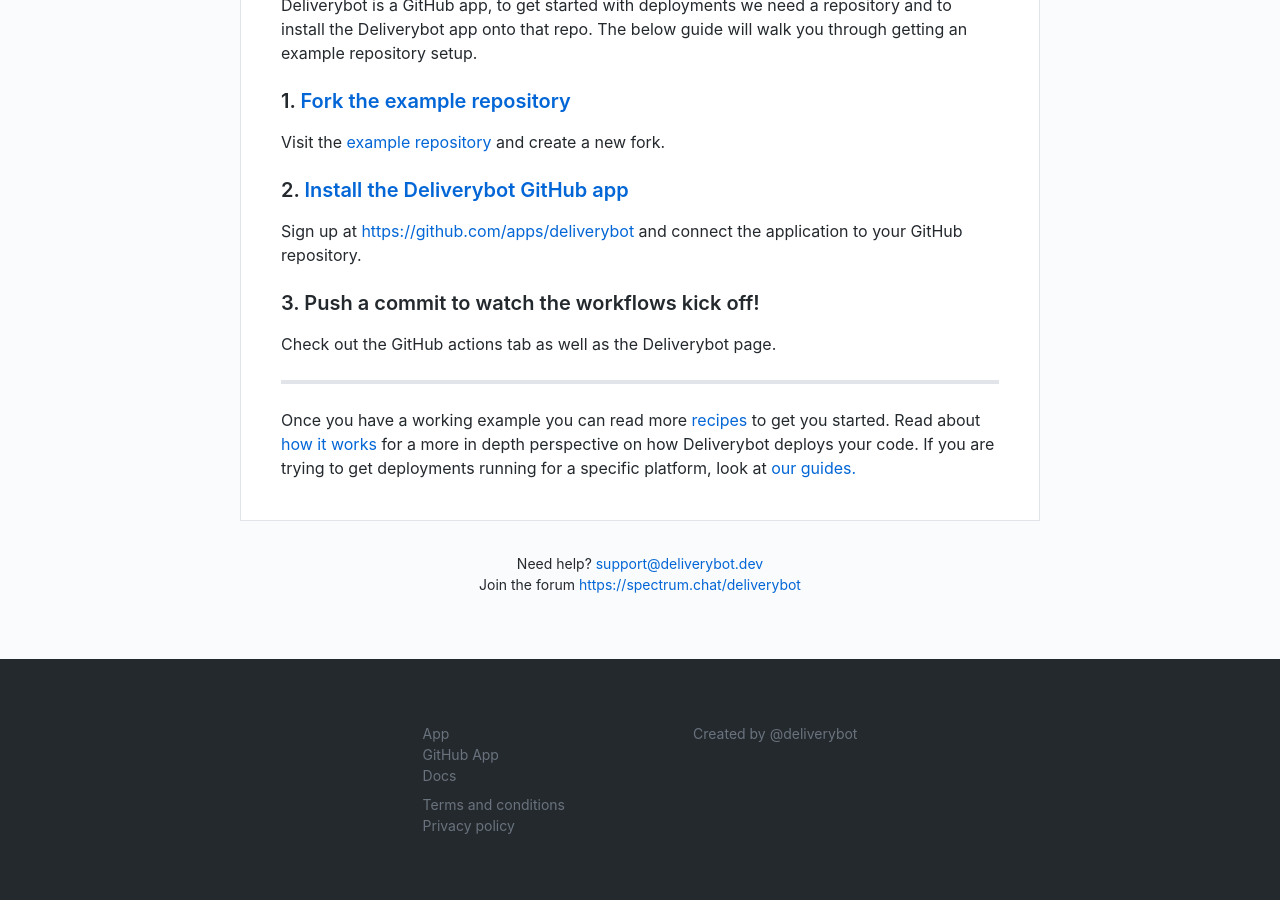
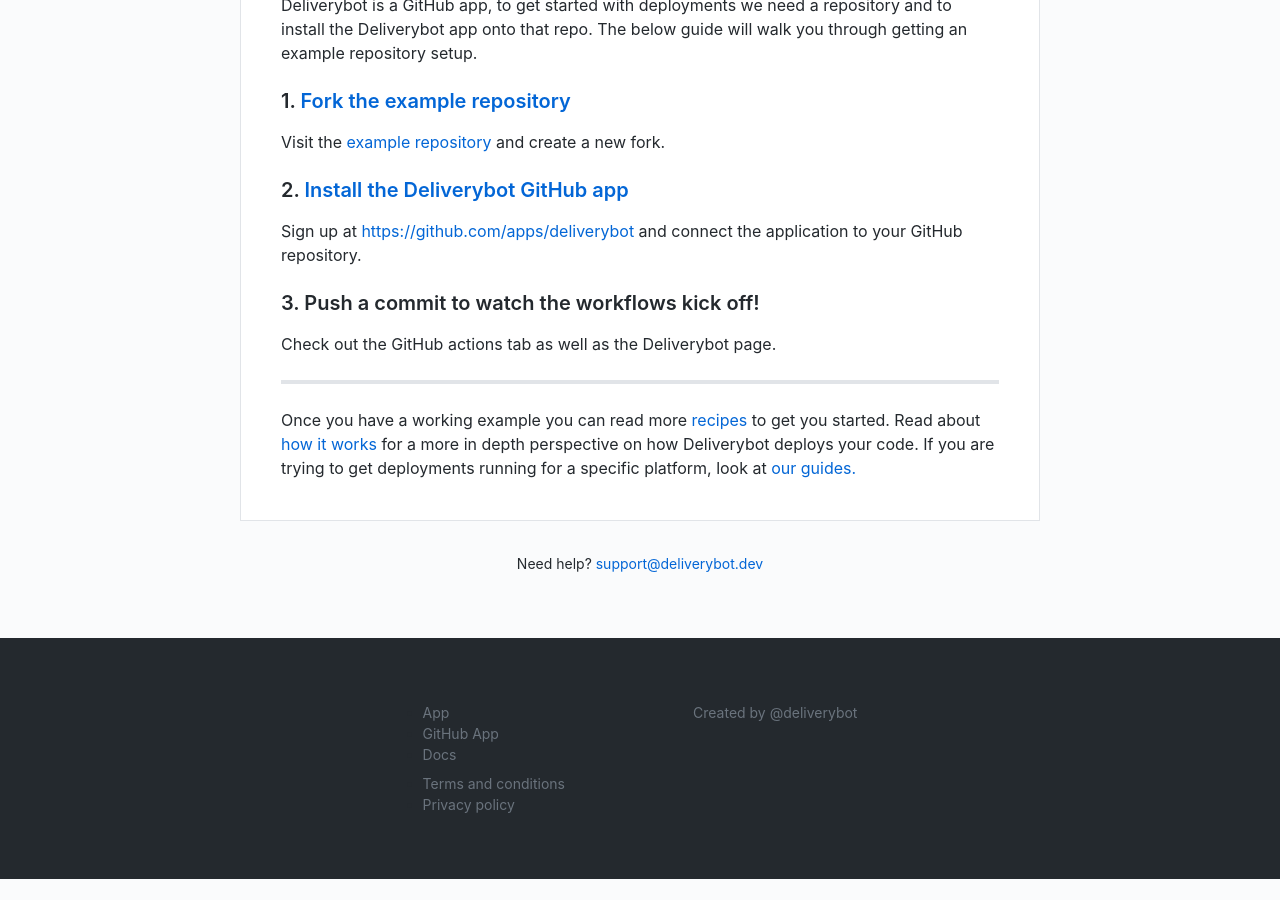
Before and after one commit to deliverybot/deliverybot.github.io, a Jekyll site: the page built from docs/index.md, in a window 1280 px wide and 900 px high, scrolled down 800 px. Built offline with Jekyll 4.4.1, drawn with Linux system fonts in a browser that asks for light colours; after the commit the page ends 1679 px from its top, so only the background shows below that.

Commit message:
Remove spectrum

```diff
--- a/_layouts/page.html
+++ b/_layouts/page.html
@@ -39,7 +39,6 @@
   </div>
 
   <div class="mt-5 text-center text-light-gray">
-    Need help? <a href="mailto:support@deliverybot.dev">support@deliverybot.dev</a><br>
-    Join the forum  <a href="https://spectrum.chat/deliverybot">https://spectrum.chat/deliverybot</a>
+    Need help? <a href="mailto:support@deliverybot.dev">support@deliverybot.dev</a>
   </div>
 </div>
--- a/_layouts/post.html
+++ b/_layouts/post.html
@@ -13,7 +13,6 @@
   </div>
 
   <div class="mt-5 text-center text-light-gray">
-    Questions? <a href="mailto:support@deliverybot.dev">support@deliverybot.dev</a><br>
-    Join the forum  <a href="https://spectrum.chat/deliverybot">https://spectrum.chat/deliverybot</a>
+    Questions? <a href="mailto:support@deliverybot.dev">support@deliverybot.dev</a>
   </div>
 </div>
```
